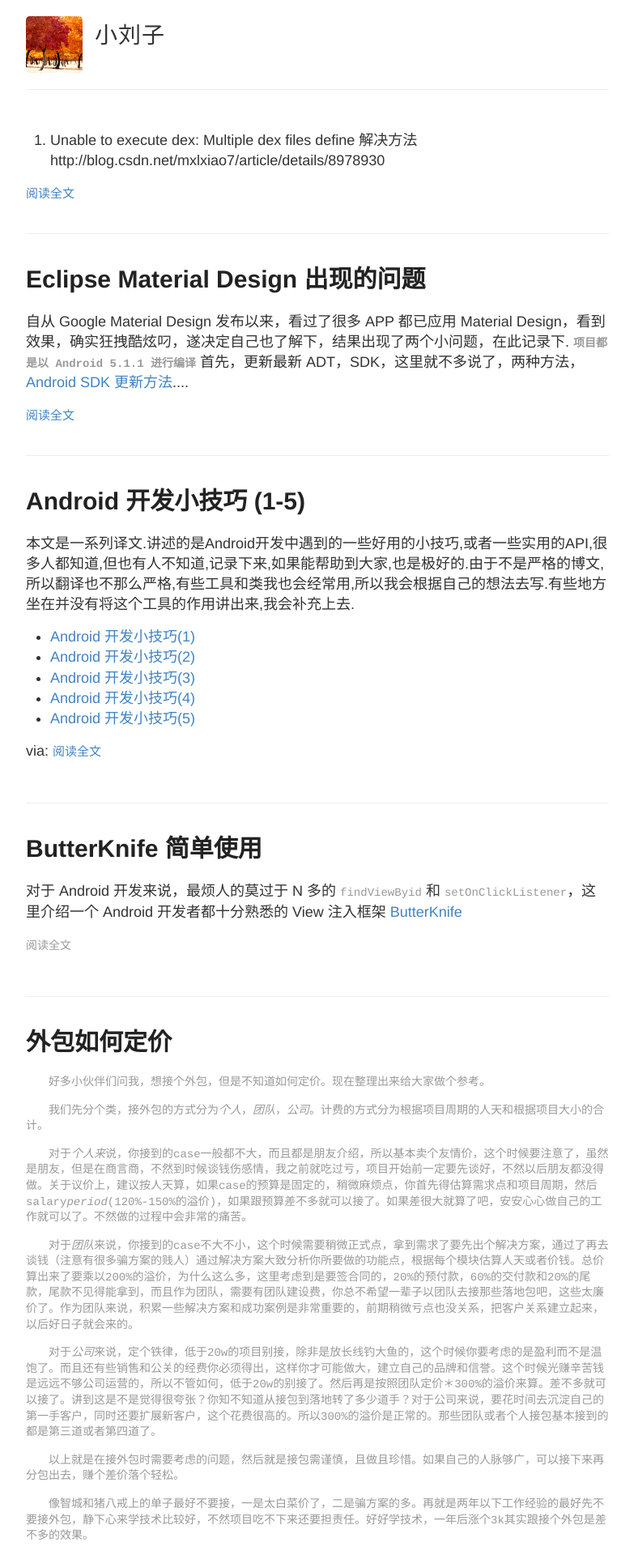
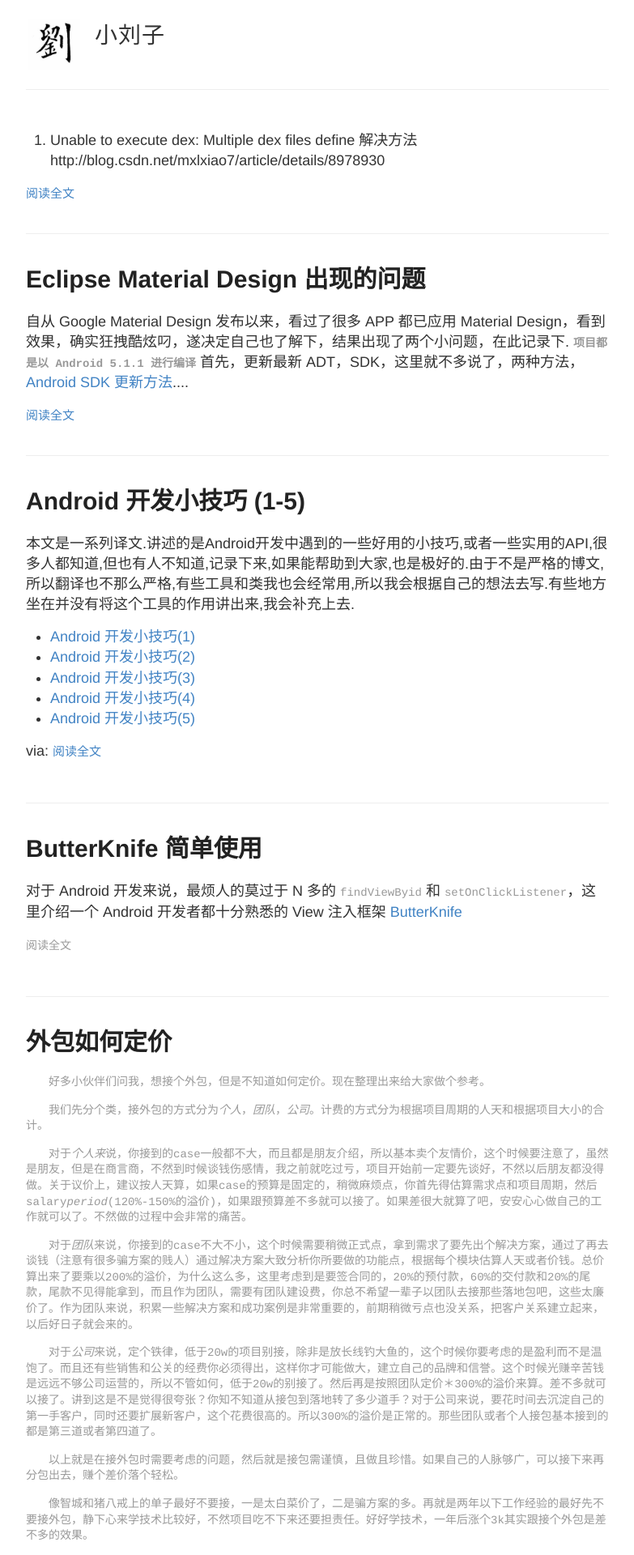
Before and after one commit to liuzheng9110/liuzheng9110.github.io, a Jekyll site: the page built from index.html, in a window 1280 px wide. Shown: the top 1920 px of the page at 81% size, without its empty margins (248-1031 px from the left). Built offline with Jekyll 4.4.1, drawn with Linux system fonts in a browser that asks for light colours.

Commit message:
Update _config.yml

```diff
--- a/_config.yml
+++ b/_config.yml
@@ -9,7 +9,7 @@ name: 小刘子
 description:
 
 # URL of your avatar or profile pic (you could use your GitHub profile pic)
-avatar: https://raw.githubusercontent.com/liuzheng9110/liuzheng9110.github.io/master/images/blog_icon.jpg
+avatar: https://raw.githubusercontent.com/liuzheng9110/liuzheng9110.github.io/master/images/liuz.jpg
 
 # add email
 email: liuzhengoya@gmail.com
```
